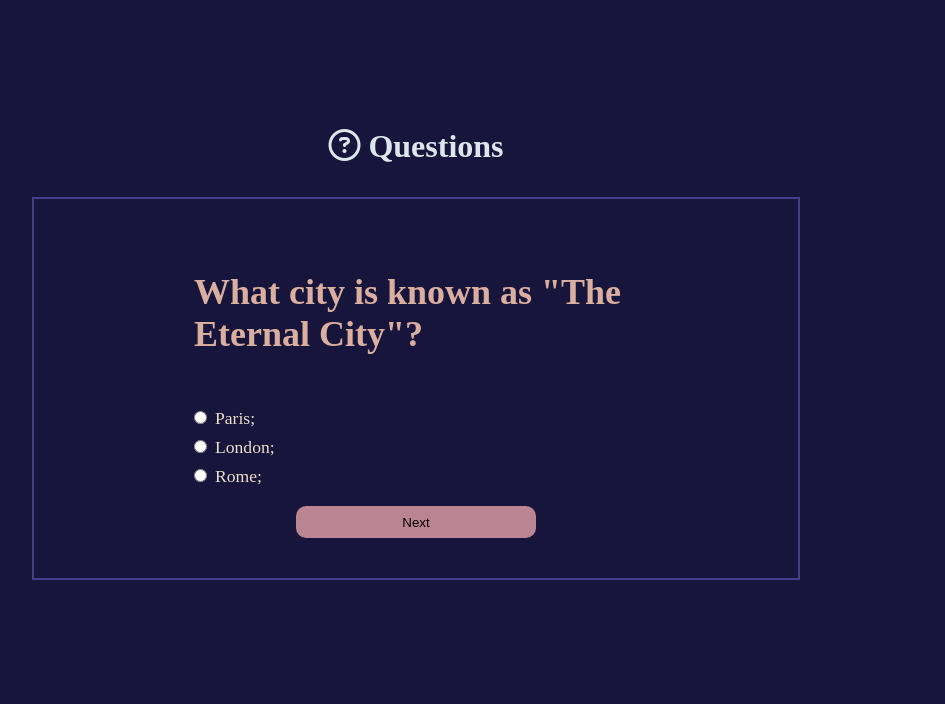
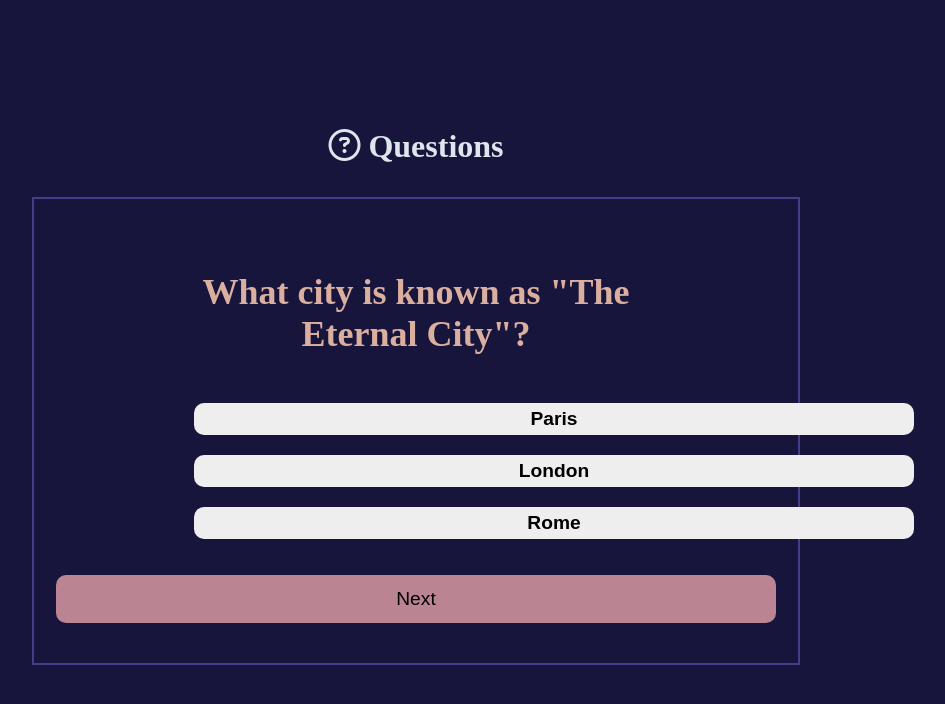
Before and after one commit to pittyh6/qQuiz, a React (Vite) app: page / in a window 1280 px wide. Shown: the top 704 px of the page, without its empty margins (224-1169 px from the left). Built offline with nearby package versions, Linux system fonts and the light colour scheme.

Commit message:
chang radio to button

```diff
--- a/src/assets/components/Question.jsx
+++ b/src/assets/components/Question.jsx
@@ -16,6 +16,9 @@ function Question() {
       console.log("Questions Done!");
     }
   }
+  function handleAnswer(e) {
+    console.log(e.target.value);
+  }
 
   return (
     <div>
@@ -27,14 +30,19 @@ function Question() {
         {DataQuestions[currentQ].answers.map(function (answer, index) {
           return (
             <p key={index}>
-              <input type="radio" name="answer" id={`answer-${index}`} />
-              {answer};
+              <button
+                className="btn btn-answers"
+                onClick={handleAnswer}
+                value={answer}
+              >
+                {answer}
+              </button>
               <br />
             </p>
           );
         })}
       </section>
-      <button className="btn" onClick={nextQuestion}>
+      <button className="btn btn-next" onClick={nextQuestion}>
         Next
       </button>
     </div>
--- a/src/index.css
+++ b/src/index.css
@@ -35,7 +35,7 @@ main {
   padding: 5vh 0;
 }
 .section-question {
-  text-align: start;
+  text-align: center;
   padding: 2rem 10rem;
   color: var(--md-beige);
   font-size: 1.5rem;
@@ -46,19 +46,33 @@ main {
   margin: 1rem 0;
 }
 .section-answers p {
-  align-self: flex-start;
   padding: 0 10rem;
   color: var(--lg-beige);
   font-size: 1.1rem;
 }
-.btn {
+.btn,
+.btn-answers {
   border: none;
-  background-color: var(--lg-purple);
   border-radius: 10px;
-  width: 15rem;
+  font-size: 1.2rem;
+  width: 45rem;
   height: 2rem;
 }
-
+.btn-next {
+  background-color: var(--lg-purple);
+  height: 3rem;
+}
+.btn-next:hover {
+  background-color: var(--md-purple);
+}
+.btn-answers {
+  background-color: var(--lg-gray);
+  margin-bottom: 20px;
+  font-weight: 600;
+}
+.btn-answers:hover {
+  background-color: var(--lg-blue);
+}
 input {
   margin: 0.5rem 0.5rem 0.5rem 0;
 }
```
